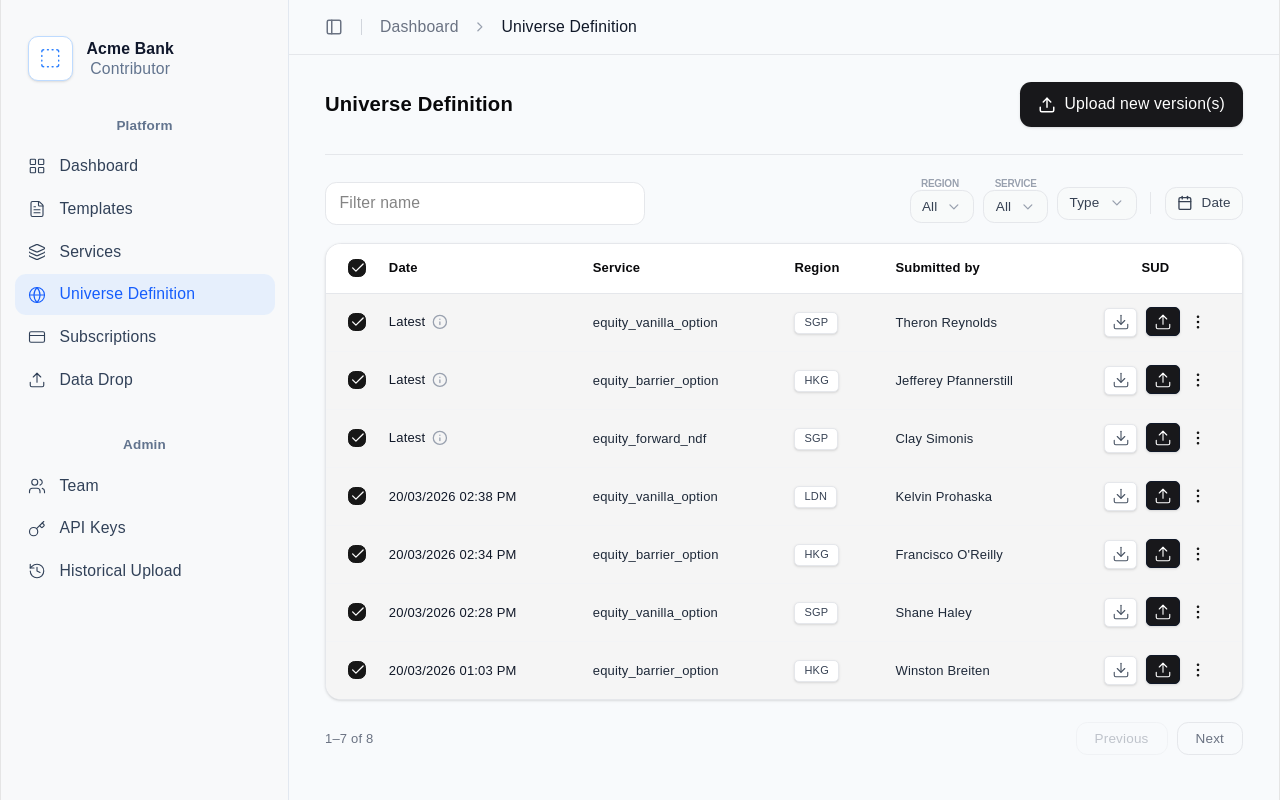
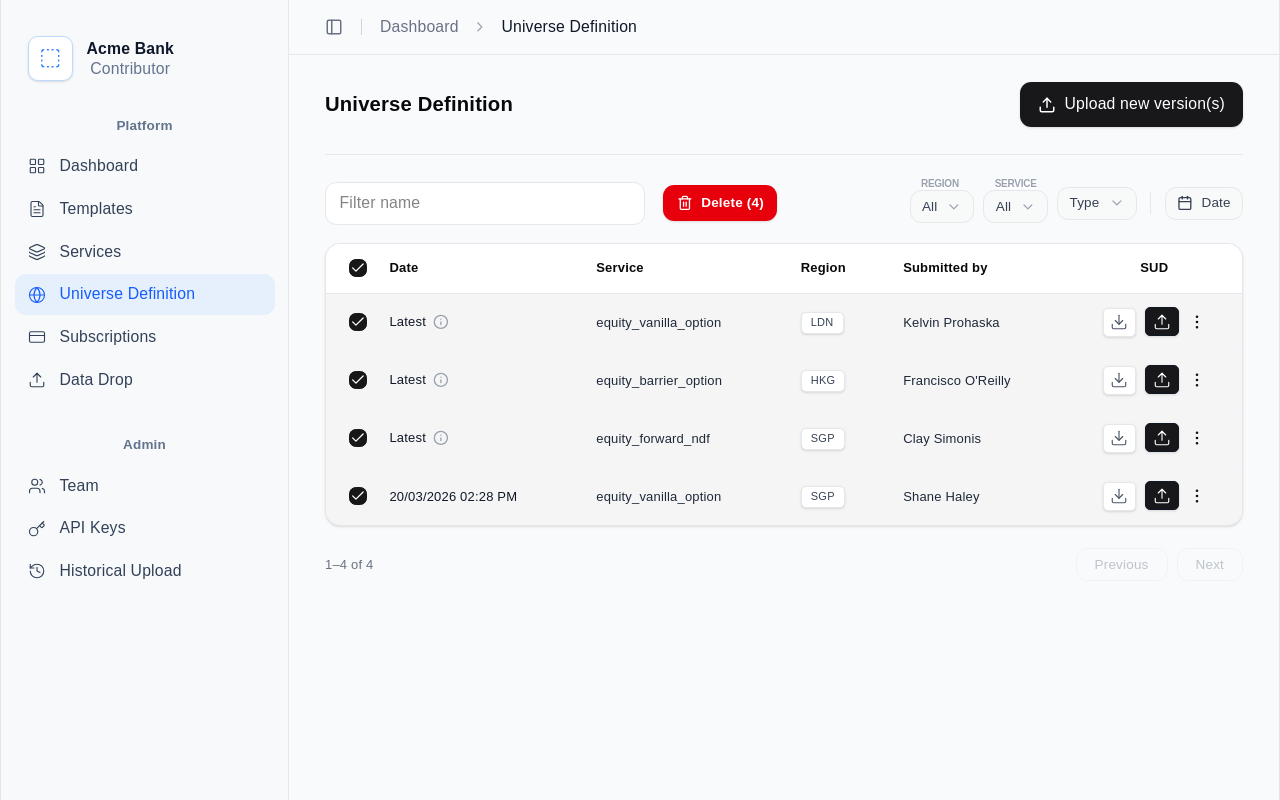
Before and after one commit to neoms21/gemdata-task, a React (Vite) app: page /universe-definition in a window 1280 px wide. Both pictures are taken after a click on the checkbox 357 px from the left and 268 px from the top of the page. Built offline with nearby package versions, Linux system fonts and the light colour scheme; data requests are answered from the project's data file.

Commit message:
bulk delete

```diff
--- a/db.json
+++ b/db.json
@@ -1,19 +1,5 @@
 {
   "universeDefinitions": [
-    {
-      "id": "1774008484230",
-      "date": "2026-03-20T12:10:04.230Z",
-      "service": "equity_barrier_option",
-      "region": "HKG",
-      "submittedBy": "Brad Williams"
-    },
-    {
-      "id": "1774011829746",
-      "date": "2026-03-20T13:03:49.746Z",
-      "service": "equity_barrier_option",
-      "region": "HKG",
-      "submittedBy": "Winston Breiten"
-    },
     {
       "date": "2026-03-20T14:26:31.694Z",
       "service": "equity_forward_ndf",
@@ -41,22 +27,6 @@
       "region": "LDN",
       "submittedBy": "Kelvin Prohaska",
       "id": "1774017287708"
-    },
-    {
-      "date": "2026-03-20T14:38:19.457Z",
-      "service": "equity_barrier_option",
-      "region": "HKG",
-      "submittedBy": "Jefferey Pfannerstill",
-      "canUploadSUD": true,
-      "id": "1774017499457"
-    },
-    {
-      "date": "2026-03-20T14:38:47.694Z",
-      "service": "equity_vanilla_option",
-      "region": "SGP",
-      "submittedBy": "Theron Reynolds",
-      "canUploadSUD": true,
-      "id": "1774017527696"
     }
   ]
 }
--- a/src/components/UniverseDefinitionTable.tsx
+++ b/src/components/UniverseDefinitionTable.tsx
@@ -18,6 +18,7 @@ import type { UniverseDefinitionItem } from "../types/universe-definition";
 import { UniverseDefinitionToolbar } from "./UniverseDefinitionToolbar";
 import { UniverseDefinitionFooter } from "./UniverseDefinitionFooter";
 import { TooltipProvider } from "./ui/tooltip";
+import { useDeleteUniverseDefinition } from "../queries/useUniverseDefinitions";
 
 const PAGE_SIZE = 7;
 
@@ -28,10 +29,12 @@ interface UniverseDefinitionTableProps {
 export function UniverseDefinitionTable({
   data,
 }: UniverseDefinitionTableProps) {
-  const [rowSelection, setRowSelection] = useState({});
+  const [rowSelection, setRowSelection] = useState<Record<string, boolean>>({});
   const [searchTerm, setSearchTerm] = useState("");
   const [regionFilter, setRegionFilter] = useState<string>("All");
   const [serviceFilter, setServiceFilter] = useState<string>("All");
+
+  const deleteMutation = useDeleteUniverseDefinition();
 
   const filteredData = useMemo(() => {
     return data.filter((item) => {
@@ -40,8 +43,10 @@ export function UniverseDefinitionTable({
         item.submittedBy.toLowerCase().includes(searchTerm.toLowerCase()) ||
         item.region.toLowerCase().includes(searchTerm.toLowerCase());
 
-      const matchesRegion = regionFilter === "All" || item.region === regionFilter;
-      const matchesService = serviceFilter === "All" || item.service === serviceFilter;
+      const matchesRegion =
+        regionFilter === "All" || item.region === regionFilter;
+      const matchesService =
+        serviceFilter === "All" || item.service === serviceFilter;
 
       return matchesSearch && matchesRegion && matchesService;
     });
@@ -58,6 +63,25 @@ export function UniverseDefinitionTable({
   });
 
   const { pageIndex } = table.getState().pagination;
+  const selectedRowsCount = Object.keys(rowSelection).length;
+
+  const handleBulkDelete = async () => {
+    const selectedRows = table.getSelectedRowModel().rows;
+    if (
+      selectedRows.length > 0 &&
+      confirm(`Are you sure you want to delete ${selectedRows.length} items?`)
+    ) {
+      try {
+        await Promise.all(
+          selectedRows.map((row) => deleteMutation.mutateAsync(row.original.id)),
+        );
+        setRowSelection({});
+      } catch (error) {
+        console.error("Bulk delete failed:", error);
+        alert("Failed to delete some items. Please try again.");
+      }
+    }
+  };
 
   return (
     <TooltipProvider delay={200}>
@@ -69,6 +93,8 @@ export function UniverseDefinitionTable({
         onRegionFilterChange={setRegionFilter}
         serviceFilter={serviceFilter}
         onServiceFilterChange={setServiceFilter}
+        selectedCount={selectedRowsCount}
+        onDelete={handleBulkDelete}
       />
 
       {/* Table */}
--- a/src/components/UniverseDefinitionToolbar.tsx
+++ b/src/components/UniverseDefinitionToolbar.tsx
@@ -1,4 +1,4 @@
-import { ChevronDown, Calendar } from "lucide-react";
+import { ChevronDown, Calendar, Trash2 } from "lucide-react";
 import {
   DropdownMenu,
   DropdownMenuContent,
@@ -16,6 +16,8 @@ interface UniverseDefinitionToolbarProps {
   onRegionFilterChange: (value: string) => void;
   serviceFilter: string;
   onServiceFilterChange: (value: string) => void;
+  selectedCount?: number;
+  onDelete?: () => void;
 }
 
 export function UniverseDefinitionToolbar({
@@ -26,6 +28,8 @@ export function UniverseDefinitionToolbar({
   onRegionFilterChange,
   serviceFilter,
   onServiceFilterChange,
+  selectedCount = 0,
+  onDelete,
 }: UniverseDefinitionToolbarProps) {
   // Extract unique values from data
   const regions = Array.from(new Set(data.map((item) => item.region))).sort();
@@ -43,7 +47,17 @@ export function UniverseDefinitionToolbar({
         />
       </div>
 
-      <div className="flex-1" />
+      <div className="flex-1">
+        {selectedCount > 0 && (
+          <button
+            onClick={onDelete}
+            className="flex items-center gap-2 px-3 py-2 bg-red-600 hover:bg-red-700 text-white text-xs font-semibold rounded-lg shadow-sm transition-colors animate-in fade-in slide-in-from-left-2 duration-300"
+          >
+            <Trash2 className="w-3.5 h-3.5" strokeWidth={2} />
+            Delete ({selectedCount})
+          </button>
+        )}
+      </div>
 
       <div className="flex items-center gap-2">
         {/* Region Filter */}
```
